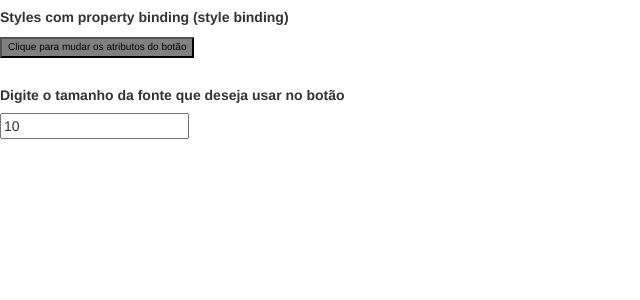
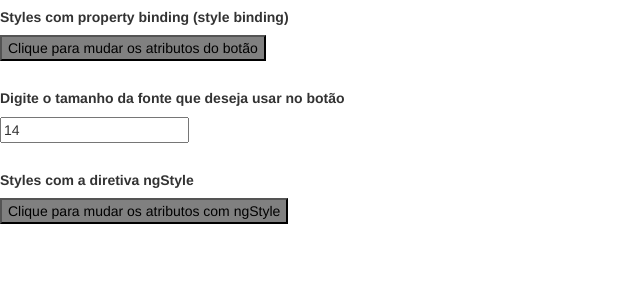
Before and after one commit to DevCaioSouza/Curso-Loiane-Angular, an Angular app in the folder diretivas/: page / in a window 1280 px wide. Shown: the top 300 px of the page, without its empty margins (0-640 px from the left). Built offline with nearby package versions, Linux system fonts and the light colour scheme.

Commit message:
ngStyle - aula #30 completa

```diff
--- a/diretivas/src/app/diretiva-ngstyle/diretiva-ngstyle.component.html
+++ b/diretivas/src/app/diretiva-ngstyle/diretiva-ngstyle.component.html
@@ -15,4 +15,20 @@
 <h5
   [style.fontWeight]="'bold'"
 > Digite o tamanho da fonte que deseja usar no botão </h5>
-<input type="text" [(ngModel)]="tamanhoFonte" >
+<input type="text" [(ngModel)]="tamanhoFonte" > <br> <br>
+
+<h5
+[style.fontWeight]="'bold'"
+>Styles com a diretiva ngStyle</h5>
+
+<button
+  [ngStyle]="{
+    'backgroundColor': (ativo ? 'blue' : 'gray'),
+    'color': (ativo ? 'white' : 'black'),
+    'fontWeight': (ativo ? 'bold' : 'normal'),
+    'fontSize': (tamanhoFonte + 'px')
+  }"
+  (click)="mudarAtivo()"
+>
+  Clique para mudar os atributos com ngStyle
+</button>
--- a/diretivas/src/app/diretiva-ngstyle/diretiva-ngstyle.component.ts
+++ b/diretivas/src/app/diretiva-ngstyle/diretiva-ngstyle.component.ts
@@ -9,7 +9,7 @@ export class DiretivaNgstyleComponent {
 
   ativo: boolean = false;
 
-  tamanhoFonte: number = 10
+  tamanhoFonte: number = 14;
 
   mudarAtivo(){
     this.ativo = !this.ativo;
```
